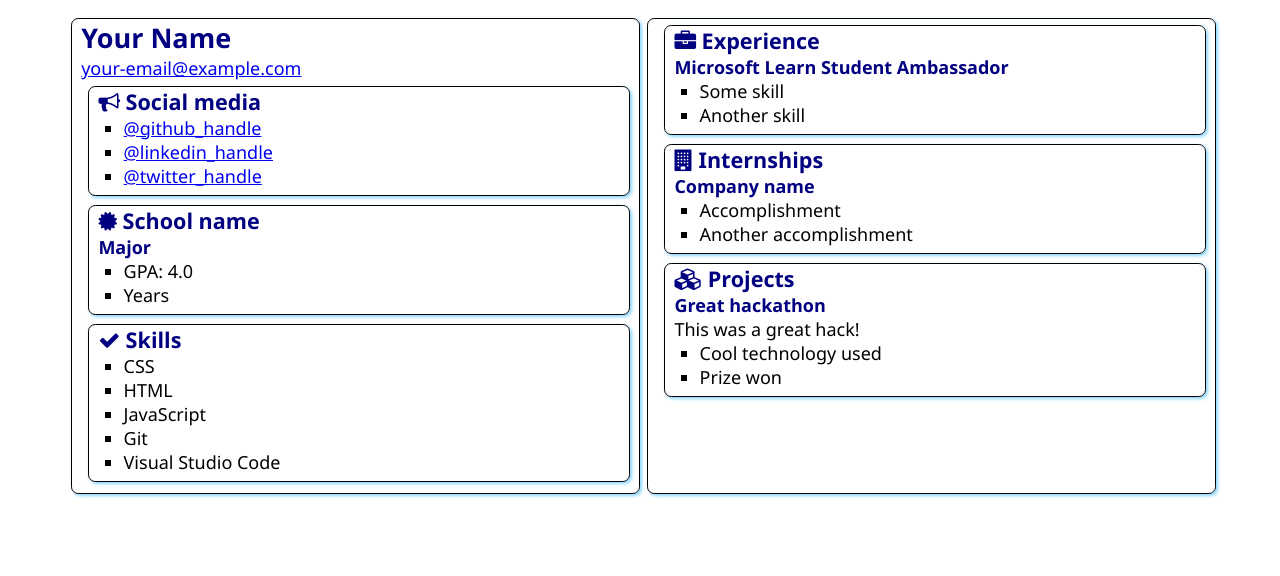
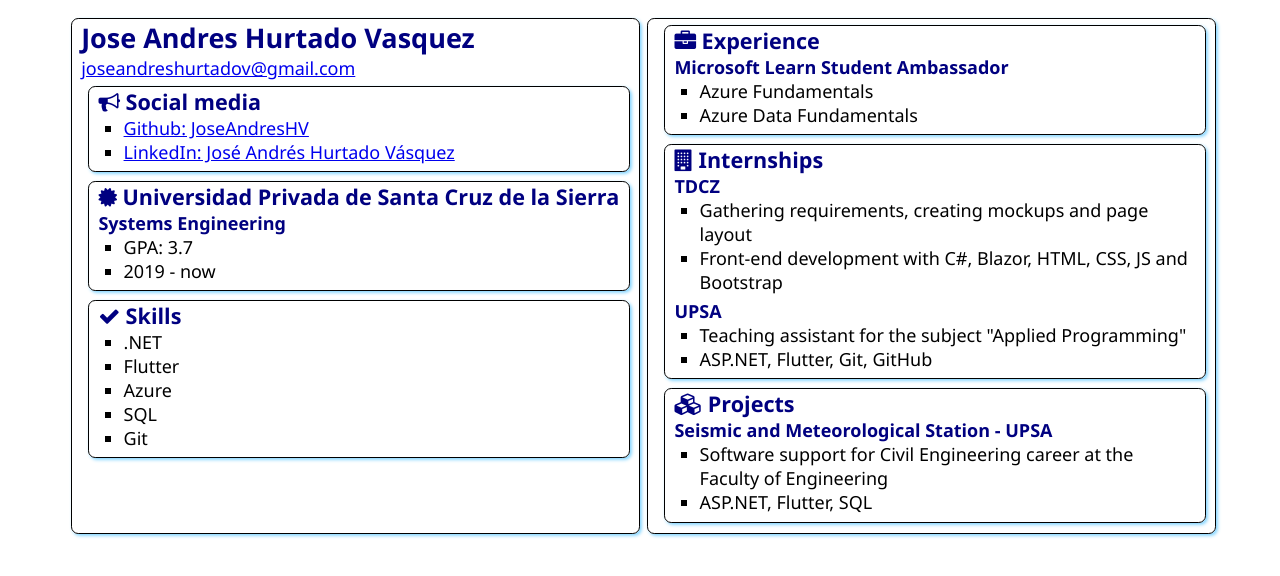
Before and after one commit to JoseAndresHV/SATechnicalOnboarding, a plain HTML site: page src/index.html in a window 1280 px wide. Drawn offline with Linux system fonts and the light colour scheme.

Commit message:
Add info.

```diff
--- a/src/index.html
+++ b/src/index.html
@@ -12,8 +12,8 @@
 <body>
     <main>
         <article class="box">
-            <h1>Your Name</h1>
-            <div><a href="mailto:your.email@example.com">your-email@example.com</a></div>
+            <h1>Jose Andres Hurtado Vasquez</h1>
+            <div><a href="mailto:joseandreshurtadov@gmail.com">joseandreshurtadov@gmail.com</a></div>
 
             <section class="box">
                 <h2>
@@ -21,9 +21,8 @@
                     Social media
                 </h2>
                 <ul>
-                    <li><a href="https://github.com/<handle>">@github_handle</a></li>
-                    <li><a href="https://linkedin.com/in/<handle>">@linkedin_handle</a></li>
-                    <li><a href="https://twitter.com/<handle>">@twitter_handle</a></li>
+                    <li><a href="https://github.com/JoseAndresHV">Github: JoseAndresHV</a></li>
+                    <li><a href="https://linkedin.com/in/joseandreshv">LinkedIn: José Andrés Hurtado Vásquez</a></li>
                 </ul>
             </section>
 
@@ -31,12 +30,12 @@
                 <div class="education">
                     <h2>
                         <i class="fa fa-certificate" aria-hidden="true"></i>
-                        School name
+                        Universidad Privada de Santa Cruz de la Sierra
                     </h2>
-                    <h3>Major</h3>
+                    <h3>Systems Engineering</h3>
                     <ul>
-                        <li>GPA: 4.0</li>
-                        <li>Years</li>
+                        <li>GPA: 3.7</li>
+                        <li>2019 - now</li>
                     </ul>
                 </div>
             </section>
@@ -47,11 +46,11 @@
                     Skills
                 </h2>
                 <ul>
-                    <li>CSS</li>
-                    <li>HTML</li>
-                    <li>JavaScript</li>
+                    <li>.NET</li>
+                    <li>Flutter</li>
+                    <li>Azure</li>
+                    <li>SQL</li>
                     <li>Git</li>
-                    <li>Visual Studio Code</li>
                 </ul>
             </section>
         </article>
@@ -63,8 +62,8 @@
                 </h2>
                 <h3>Microsoft Learn Student Ambassador</h3>
                 <ul>
-                    <li>Some skill</li>
-                    <li>Another skill</li>
+                    <li>Azure Fundamentals</li>
+                    <li>Azure Data Fundamentals</li>
                 </ul>
             </section>
             <section class="box">
@@ -73,10 +72,16 @@
                     Internships
                 </h2>
 
-                <h3>Company name</h3>
+                <h3>TDCZ</h3>
                 <ul>
-                    <li>Accomplishment</li>
-                    <li>Another accomplishment</li>
+                    <li>Gathering requirements, creating mockups and page layout</li>
+                    <li>Front-end development with C#, Blazor, HTML, CSS, JS and Bootstrap</li>
+                </ul>
+
+                <h3>UPSA</h3>
+                <ul>
+                    <li>Teaching assistant for the subject "Applied Programming"</li>
+                    <li>ASP.NET, Flutter, Git, GitHub</li>
                 </ul>
             </section>
             <section class="box">
@@ -85,11 +90,10 @@
                     Projects
                 </h2>
 
-                <h3>Great hackathon</h3>
-                <div>This was a great hack!</div>
+                <h3>Seismic and Meteorological Station - UPSA</h3>
                 <ul>
-                    <li>Cool technology used</li>
-                    <li>Prize won</li>
+                    <li>Software support for Civil Engineering career at the Faculty of Engineering</li>
+                    <li>ASP.NET, Flutter, SQL</li>
                 </ul>
             </section>
         </article>
```
